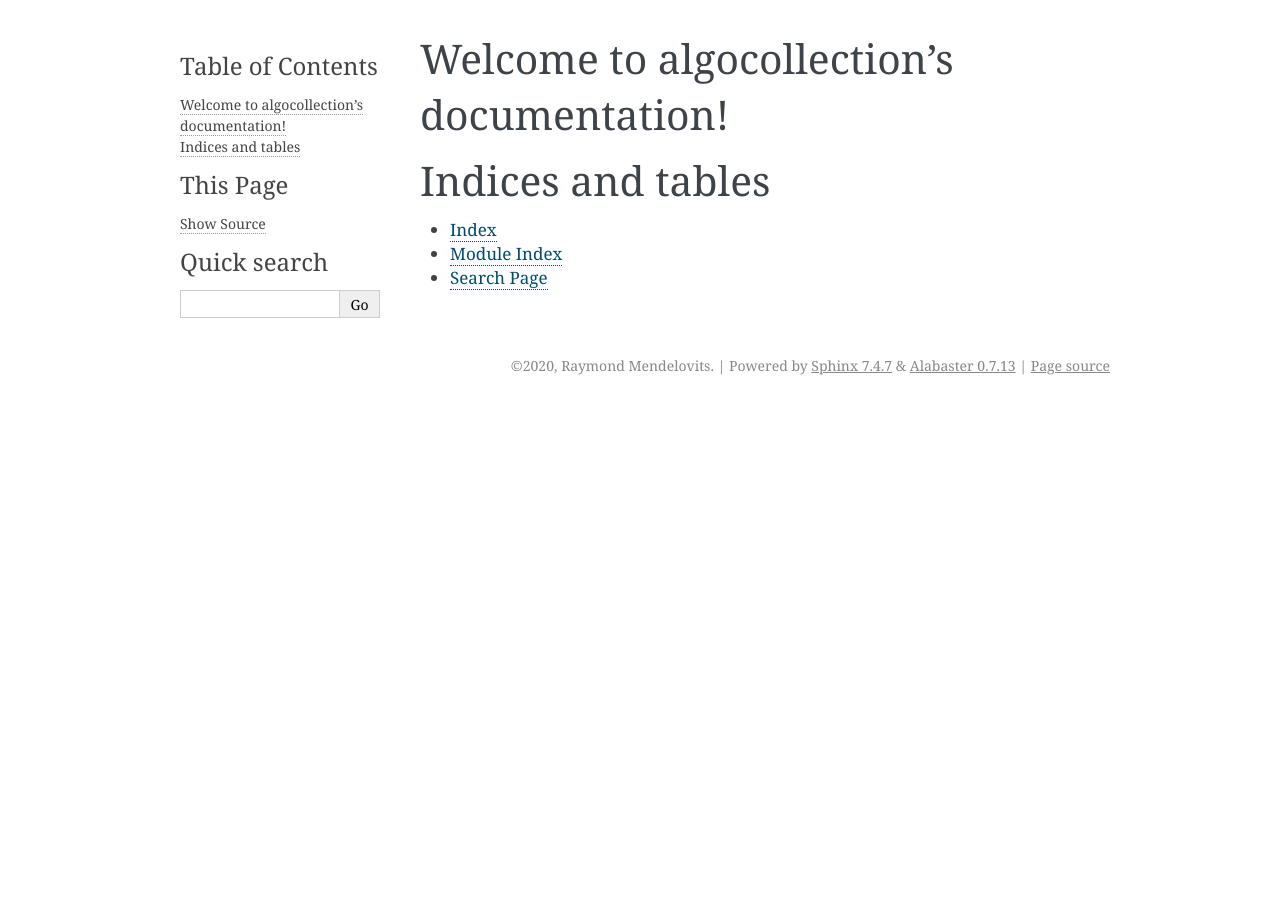
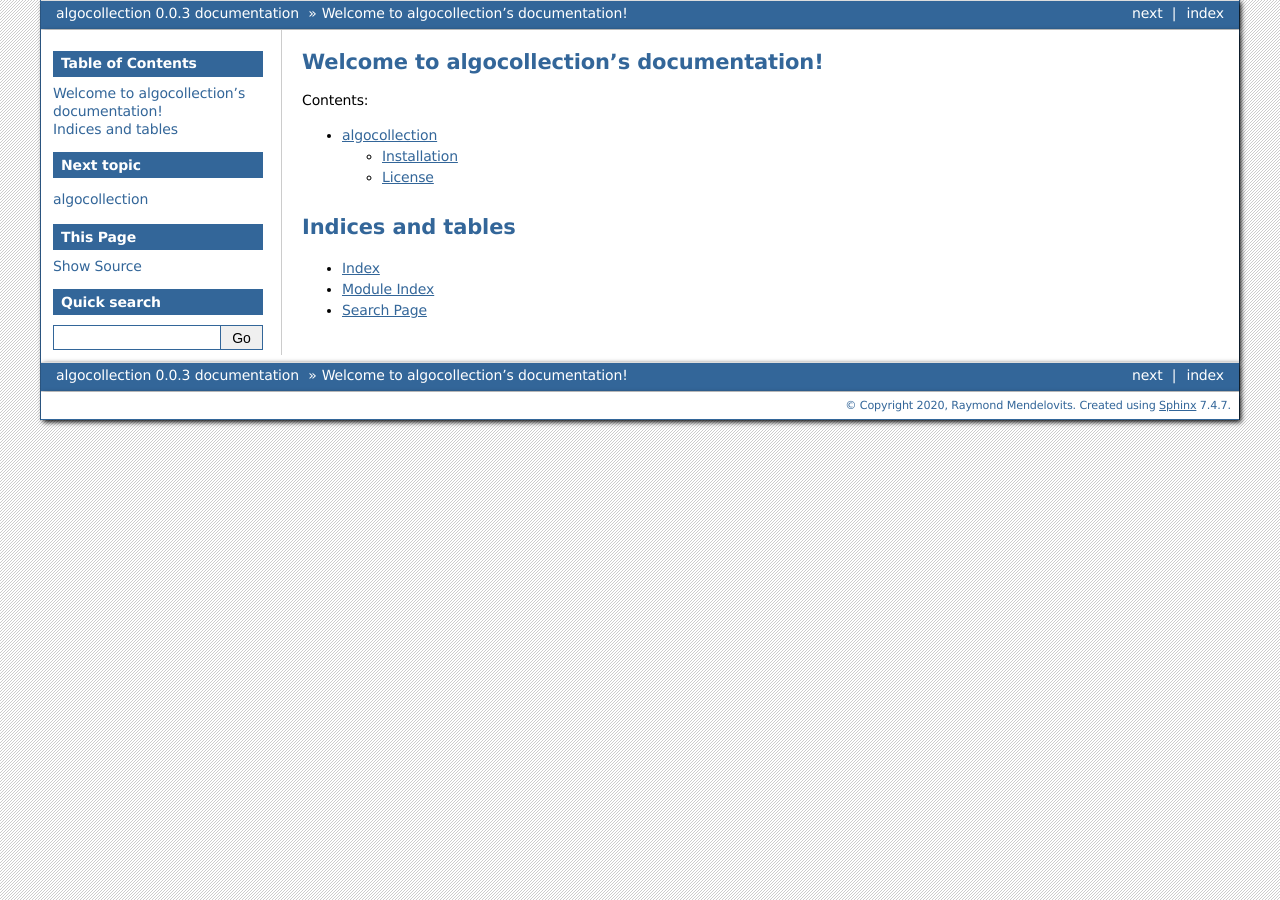
Before and after one commit to rmendelovits/algocollection, a Sphinx documentation site: the page built from docs/source/index.rst, in a window 1280 px wide. Built offline with Sphinx 7.4.7, drawn with Linux system fonts in a browser that asks for light colours.

```diff
--- a/docs/source/conf.py
+++ b/docs/source/conf.py
@@ -10,9 +10,9 @@
 # add these directories to sys.path here. If the directory is relative to the
 # documentation root, use os.path.abspath to make it absolute, like shown here.
 #
-# import os
-# import sys
-# sys.path.insert(0, os.path.abspath('.'))
+import os
+import sys
+sys.path.insert(0, os.path.abspath('../..'))
 
 
 # -- Project information -----------------------------------------------------
@@ -31,7 +31,10 @@ release = '0.0.3'
 # extensions coming with Sphinx (named 'sphinx.ext.*') or your custom
 # ones.
 extensions = [
+  'sphinx.ext.napoleon'
 ]
+
+napoleon_google_docstring = False
 
 # Add any paths that contain templates here, relative to this directory.
 templates_path = ['_templates']
@@ -47,7 +50,7 @@ exclude_patterns = []
 # The theme to use for HTML and HTML Help pages.  See the documentation for
 # a list of builtin themes.
 #
-html_theme = 'alabaster'
+html_theme = 'bizstyle'
 
 # Add any paths that contain custom static files (such as style sheets) here,
 # relative to this directory. They are copied after the builtin static files,
--- a/docs/source/index.rst
+++ b/docs/source/index.rst
@@ -10,7 +10,7 @@ Welcome to algocollection's documentation!
    :maxdepth: 2
    :caption: Contents:
 
-
+   readme
 
 Indices and tables
 ==================
--- /dev/null
+++ b/docs/source/readme.rst
@@ -0,0 +1 @@
+.. include:: ../../README.rst
```
